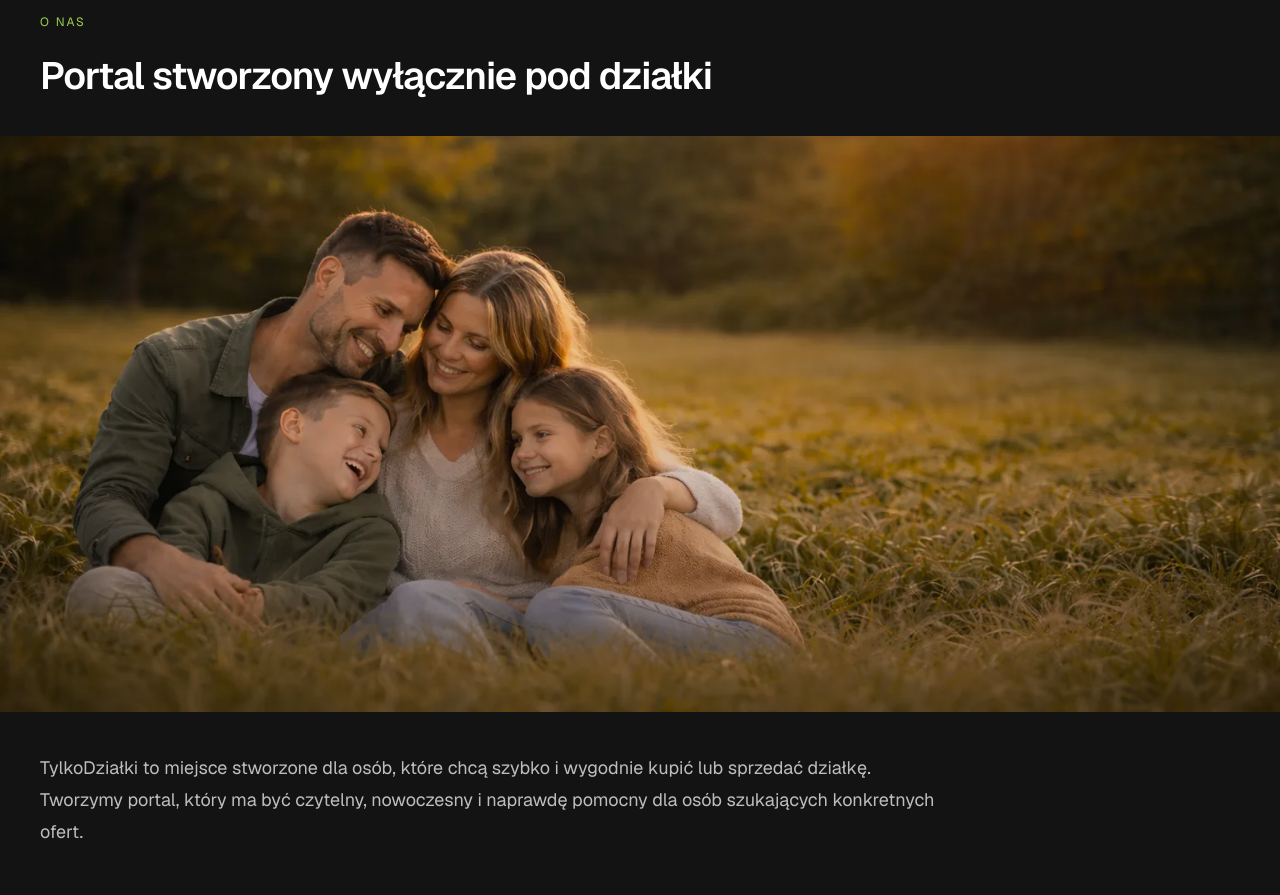
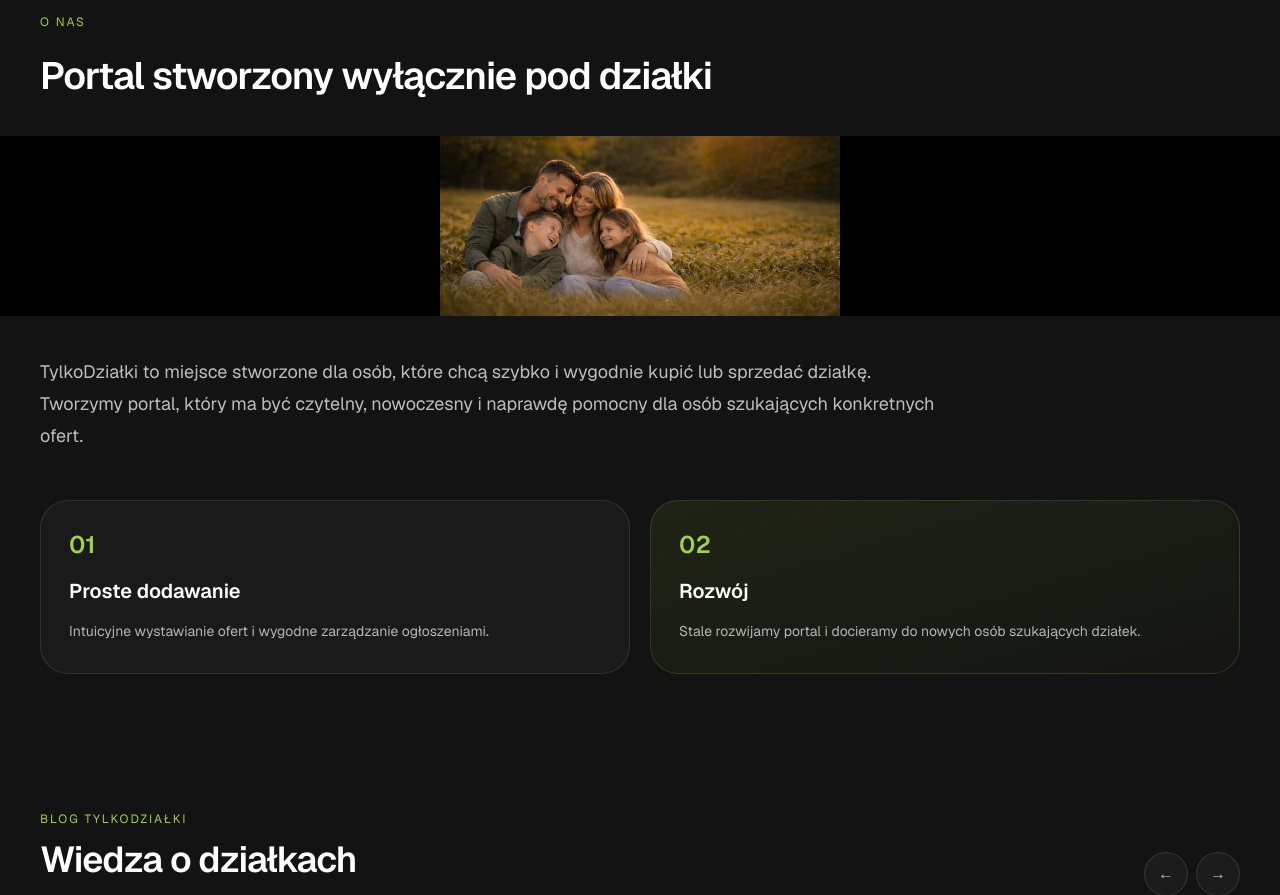
Before and after one commit to niziu108/tylkodzialki, a Next.js app: page / in a window 1280 px wide. Shown: the part 1660-2555 px from the top of the page. Built offline with nearby package versions, Linux system fonts and the light colour scheme; no server answers; the database is empty.

Commit message:
admin aktywne oferty

```diff
--- a/app/page.tsx
+++ b/app/page.tsx
@@ -369,14 +369,14 @@ export default async function HomePage() {
             </h2>
           </div>
 
-          <div className="mt-8 w-screen relative left-1/2 right-1/2 -ml-[50vw] -mr-[50vw]">
-            <div className="relative w-full overflow-hidden">
+          <div className="mt-8 w-screen relative left-1/2 right-1/2 -ml-[50vw] -mr-[50vw] bg-black">
+            <div className="relative flex h-[120px] w-full items-center justify-center md:h-[180px]">
               <img
                 src="/rodzina.webp"
                 alt="Rodzina marząca o swoim miejscu"
-                className="block w-full aspect-[20/9] object-cover"
+                className="h-full w-full object-contain"
               />
-              <div className="absolute inset-0 bg-gradient-to-t from-black/35 via-black/10 to-transparent" />
+              <div className="pointer-events-none absolute inset-0 bg-gradient-to-t from-black/20 via-transparent to-transparent" />
             </div>
           </div>
 
```
